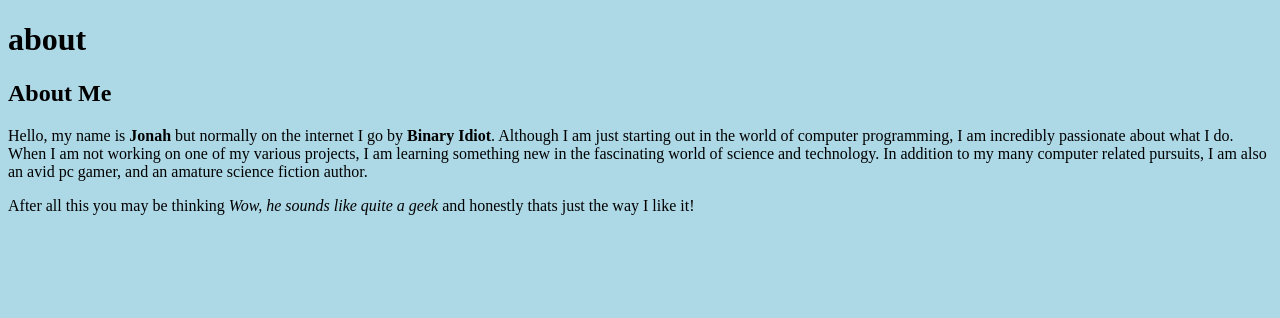
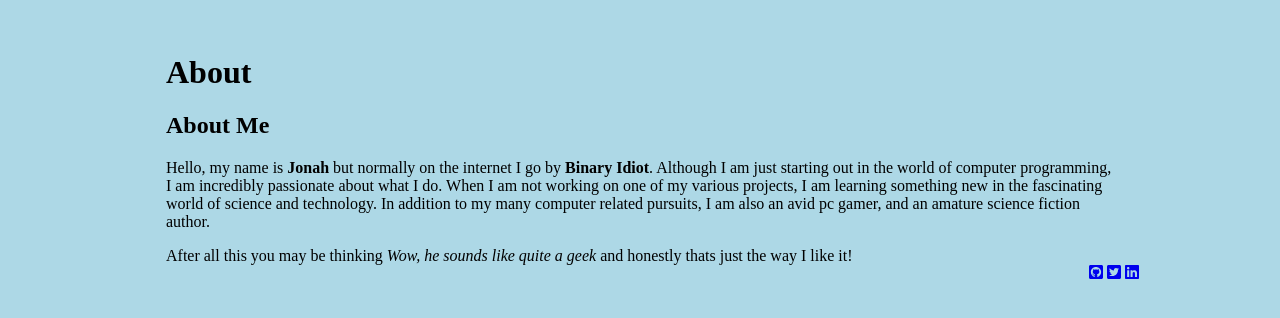
Before and after one commit to binary-idiot/binarylies, a website: page docs/about/index.html in a window 1280 px wide. Drawn offline with Linux system fonts and the light colour scheme.

Commit message:
Add social buttons to footer and create basic css grid, also fix watch task to watch for layout changes

```diff
--- a/docs/about/index.html
+++ b/docs/about/index.html
@@ -4,9 +4,11 @@
 	<meta charset="UTF-8">
 	<title>binarylies</title>
 	<link rel="stylesheet" href="/styles/styles.css">
+	<script defer src="https://use.fontawesome.com/releases/v5.0.6/js/all.js"></script>
 </head>
 <body>
-	<h1>about</h1>
+	<main>
+		<h1>About</h1>
 
 	<h2>About Me</h2>
 <p>Hello, my name is <strong>Jonah</strong> but normally on the internet I go by <strong>Binary Idiot</strong>.
@@ -15,5 +17,13 @@ When I am not working on one of my various projects, I am learning something new
 In addition to my many computer related pursuits, I am also an avid pc gamer, and an amature science fiction author.</p>
 <p>After all this you may be thinking <em>Wow, he sounds like quite a geek</em> and honestly thats just the way I like it!</p>
 
+	</main>
+	<footer>
+		<span class="social" id="footer-social">
+		<a href="https://github.com/binary-idiot"><i class="fab fa-github-square"></i></a>
+		<a href="https://twitter.com/binary_idiot"><i class="fab fa-twitter-square"></i></a>
+		<a href="https://www.linkedin.com/in/jonahmiddleton/"><i class="fab fa-linkedin"></i></a>
+		</span>
+	</footer>
 </body>
 </html>
--- a/gulpfile.js
+++ b/gulpfile.js
@@ -18,12 +18,13 @@ const permalinks  = require('metalsmith-permalinks');
 //endregion
 
 //region DIRECTORIES
-const SASS_DIR  = './src/sass/**';
-const PAGE_DIR  = './src/pages/**';
+const SASS_DIR    = './src/sass/**';
+const PAGE_DIR    = './src/pages/**';
+const LAYOUTS_DIR = './src/layouts/**';
 
-const BUILD_DIR = './docs';
+const BUILD_DIR   = './docs';
 
-const config    = JSON.parse(fs.readFileSync('./config.json'));
+const config      = JSON.parse(fs.readFileSync('./config.json'));
 
 //endregion
 
@@ -40,6 +41,7 @@ gulp.task('serve', function(){
 
 	gulp.watch(SASS_DIR, ['sass']);
 	gulp.watch(PAGE_DIR, ['metalsmith']);
+	gulp.watch(LAYOUTS_DIR, ['metalsmith']);
 });
 
 //endregion
--- a/src/sass/styles.scss
+++ b/src/sass/styles.scss
@@ -1,3 +1,26 @@
 body{
-		background-color: lightblue;
+
+	background-color: lightblue;
+	display: grid;
+	grid-template-rows: [top] auto [middle-top] 75% [middle-bottom] auto [bottom];
+	grid-template-columns: [left] auto [middle-left] 75% [middle-right] auto [right];
+
+	main{
+		grid-row: middle-top/middle-bottom;
+		grid-column: middle-left/middle-right;
+	}
+
+	footer{
+		grid-row: middle-bottom;
+		grid-column: left/right;
+
+		display: grid;
+		grid-template-rows: [top] auto [middle-top] 75% [middle-bottom] auto [bottom];
+		grid-template-columns: [left] auto [middle-left] 75% [middle-right] auto [right];
+
+		#footer-social{
+			grid-row: middle-bottom;
+			grid-column: middle-right;
+		}
+	}
 }
```
Also changed, not shown: config.json (+15 -1 lines), docs/index.html (+11 -1 lines), src/pages/about.md (+1 -1 lines), src/pages/index.md (+1 -1 lines), docs/styles/styles.css, 2 other files.
